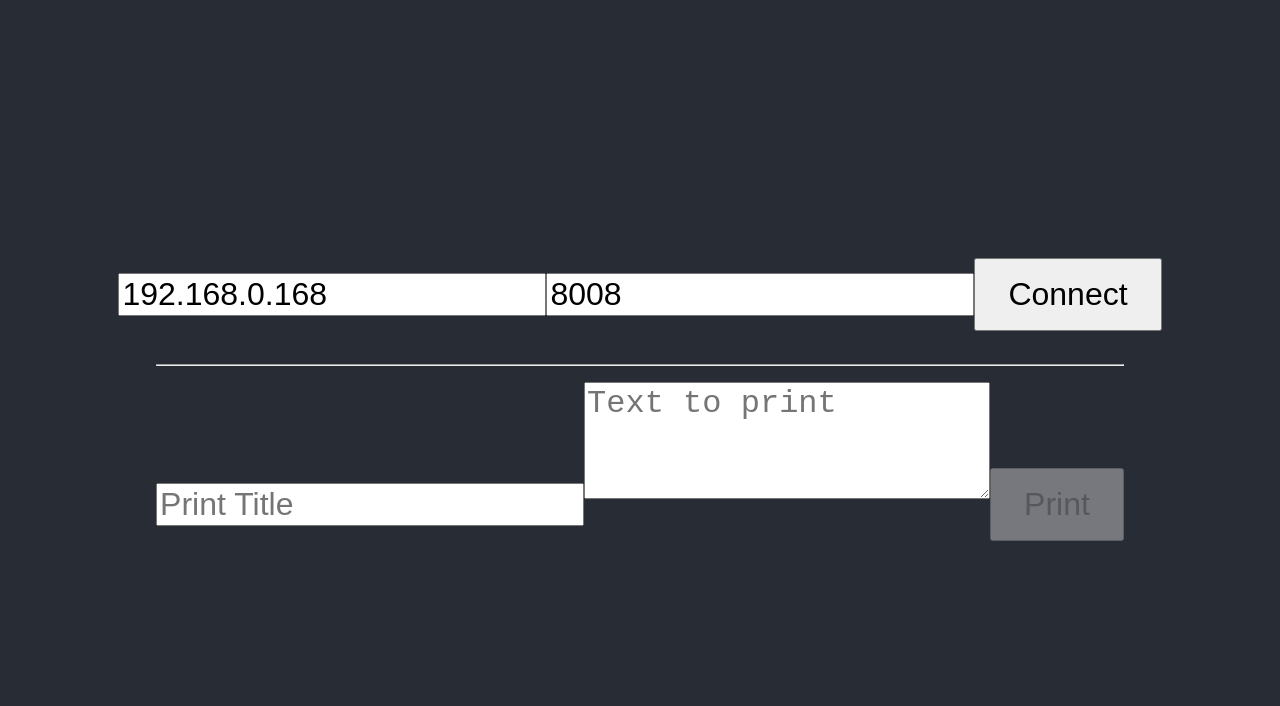
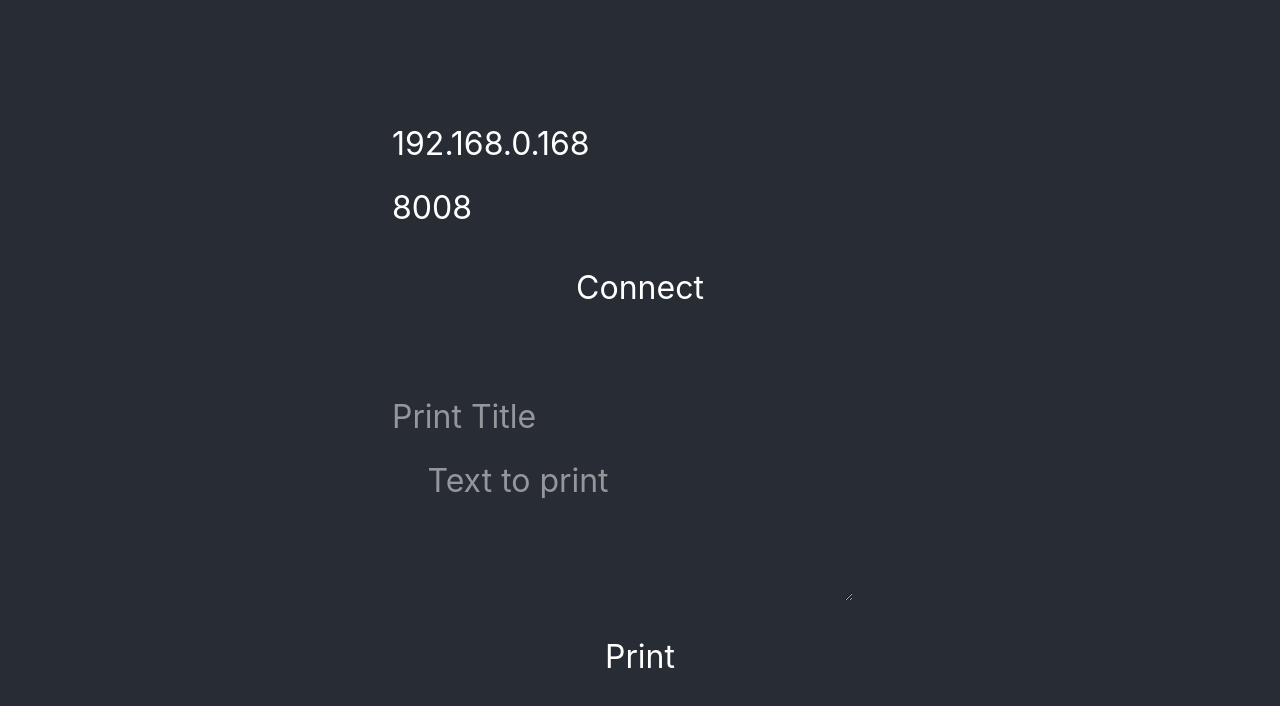
Before and after one commit to p1e7r0/todos-epson-printer, a React (Vite) app: page / in a window 1280 px wide. Shown: the top 706 px of the page. Built offline with nearby package versions, Linux system fonts and the light colour scheme.

Commit message:
feat - installed tailwind

```diff
--- a/package.json
+++ b/package.json
@@ -4,11 +4,13 @@
   "private": true,
   "type": "module",
   "dependencies": {
+    "@tailwindcss/vite": "^4.1.11",
     "@testing-library/jest-dom": "^6.6.3",
     "@testing-library/react": "^16.3.0",
     "@testing-library/user-event": "^14.6.1",
     "react": "^19.1.0",
-    "react-dom": "^19.1.0"
+    "react-dom": "^19.1.0",
+    "tailwindcss": "^4.1.11"
   },
   "scripts": {
     "start": "vite",
--- a/src/features/printer/PrintForm.tsx
+++ b/src/features/printer/PrintForm.tsx
@@ -23,9 +23,9 @@
     }
 
     printer.addTextStyle(false, false, true);
-    printer.addTextSize(2, 2);
-    printer.addText(title + "\n");
-    printer.addTextStyle(false, false, false);
+    // printer.addTextSize(3, 3);
+    // printer.addText(title + "\n");
+    // printer.addTextStyle(false, false, false);
     printer.addTextSize(1, 1);
     printer.addText(text);
     printer.addFeedLine(5);
@@ -35,7 +35,7 @@
   };
 
   return (
-    <div>
+    <div className="flex flex-col items-center justify-center">
       <hr />
       <input
         id="printTitle"
--- a/src/features/printer/PrinterConnection.tsx
+++ b/src/features/printer/PrinterConnection.tsx
@@ -56,7 +56,7 @@
   };
 
   return (
-    <div>
+    <div className="flex flex-col items-center justify-center p-4">
       <input id="printerIPAddress" placeholder="Printer IP Address" value={printerIPAddress} onChange={(e) => setPrinterIPAddress(e.currentTarget.value)} />
       <input id="printerPort" placeholder="Printer Port" value={printerPort} onChange={(e) => setPrinterPort(e.currentTarget.value)} />
       <button disabled={connectionStatus === STATUS_CONNECTED} onClick={connect}>
--- a/src/index.css
+++ b/src/index.css
@@ -1,13 +1,12 @@
+@import "tailwindcss";
+
 body {
   margin: 0;
-  font-family: -apple-system, BlinkMacSystemFont, 'Segoe UI', 'Roboto', 'Oxygen',
-    'Ubuntu', 'Cantarell', 'Fira Sans', 'Droid Sans', 'Helvetica Neue',
-    sans-serif;
+  font-family: -apple-system, BlinkMacSystemFont, "Segoe UI", "Roboto", "Oxygen", "Ubuntu", "Cantarell", "Fira Sans", "Droid Sans", "Helvetica Neue", sans-serif;
   -webkit-font-smoothing: antialiased;
   -moz-osx-font-smoothing: grayscale;
 }
 
 code {
-  font-family: source-code-pro, Menlo, Monaco, Consolas, 'Courier New',
-    monospace;
+  font-family: source-code-pro, Menlo, Monaco, Consolas, "Courier New", monospace;
 }
--- a/vite.config.js
+++ b/vite.config.js
@@ -1,13 +1,8 @@
 import { defineConfig } from "vite";
 import react from "@vitejs/plugin-react";
+import tailwindcss from "@tailwindcss/vite";
 
 // https://vitejs.dev/config/
 export default defineConfig({
-  plugins: [react()],
-  test: {
-    globals: true,
-    environment: "jsdom",
-    // Assicurati che il percorso a setupTests sia corretto
-    setupFiles: "./src/setupTests.ts",
-  },
+  plugins: [react(), tailwindcss()],
 });
```
Also changed, not shown: 1 other file (tests, documents, lock files or other folders).
